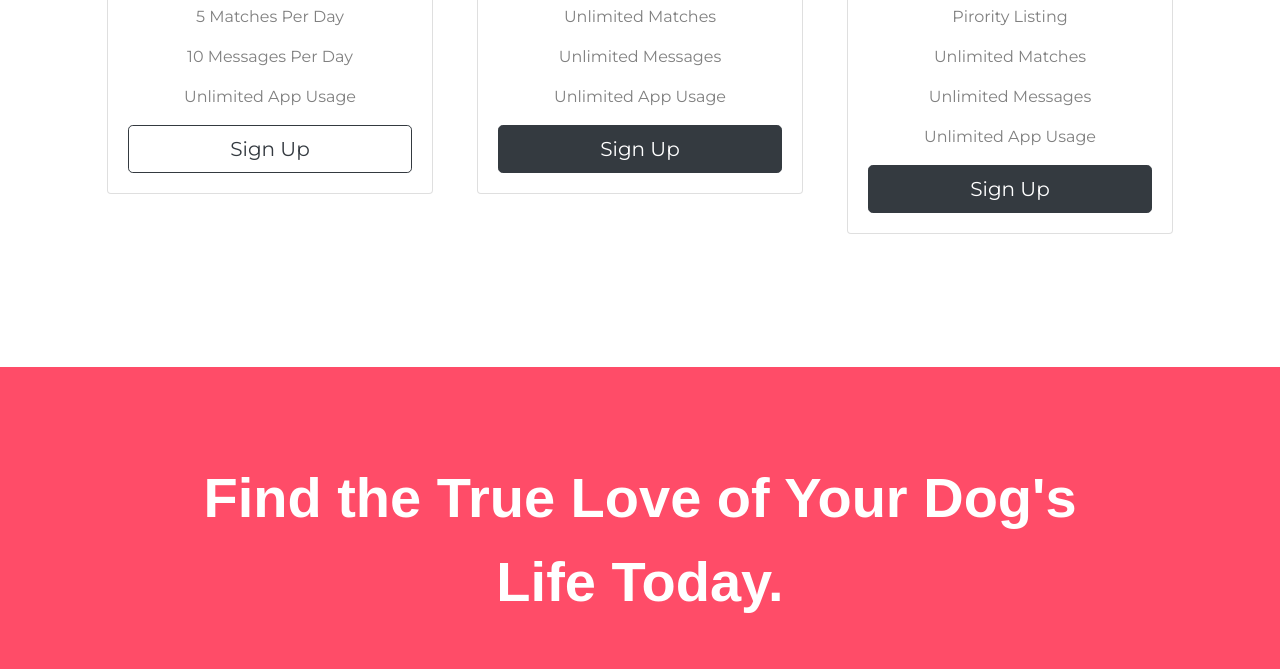
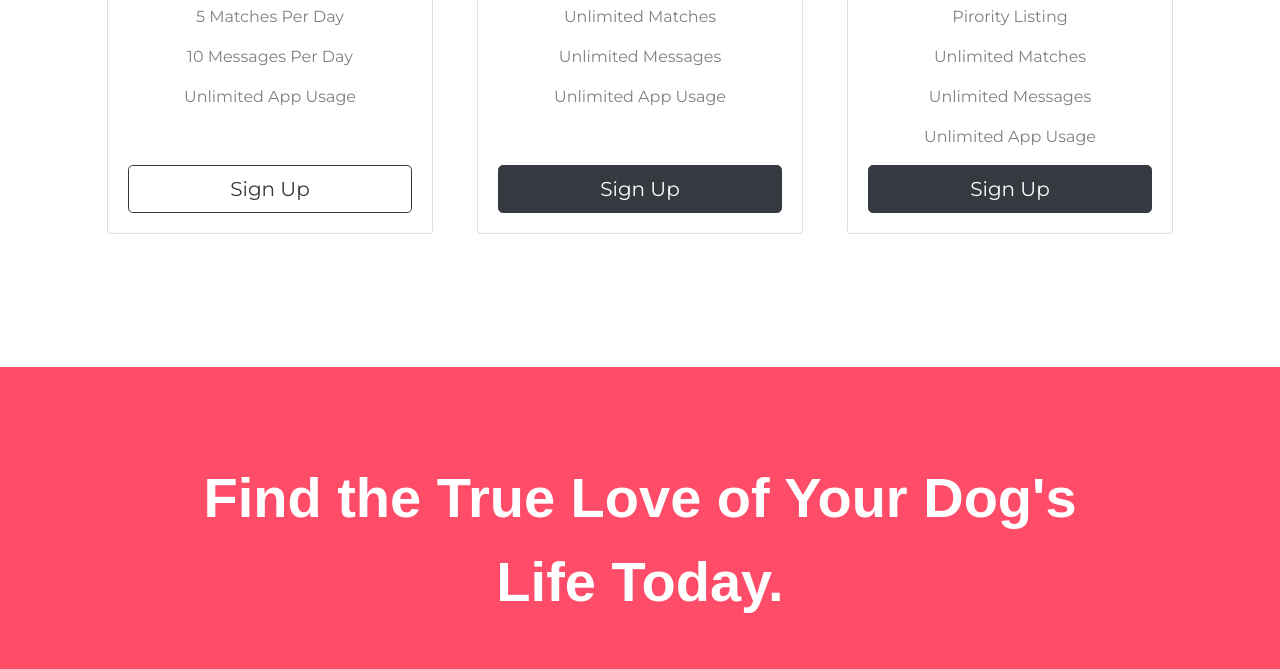
Before and after one commit to MariBecker/Tindog, a plain HTML site: page index.html in a window 1280 px wide. Shown: the part 2214-2883 px from the top of the page. Drawn offline with nearby package versions, Linux system fonts and the light colour scheme.

Commit message:
Incluindo uma margem top nos botões

```diff
--- a/index.html
+++ b/index.html
@@ -218,9 +218,10 @@
               <p>5 Matches Per Day</p>
               <p>10 Messages Per Day</p>
               <p>Unlimited App Usage</p>
+              <br>
               <button
                 type="button"
-                class="btn btn-outline-dark btn-lg btn-block"
+                class="btn btn-outline-dark btn-lg btn-block mt-3"
               >
                 Sign Up
               </button>
@@ -238,7 +239,8 @@
               <p>Unlimited Matches</p>
               <p>Unlimited Messages</p>
               <p>Unlimited App Usage</p>
-              <button type="button" class="btn btn-dark btn-lg btn-block">
+              <br>
+              <button type="button" class="btn btn-dark btn-lg btn-block mt-3">
                 Sign Up
               </button>
             </div>
```
